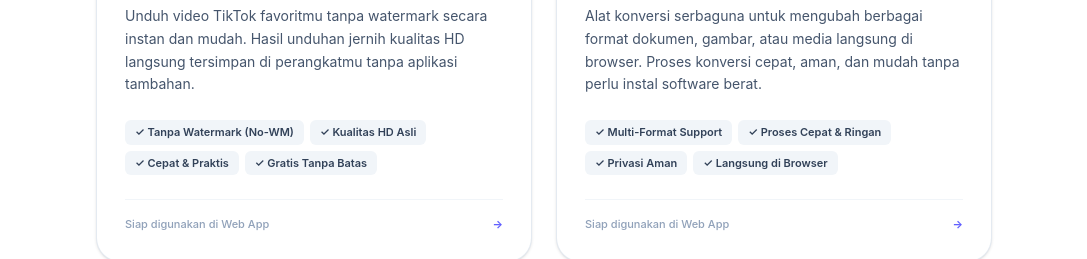
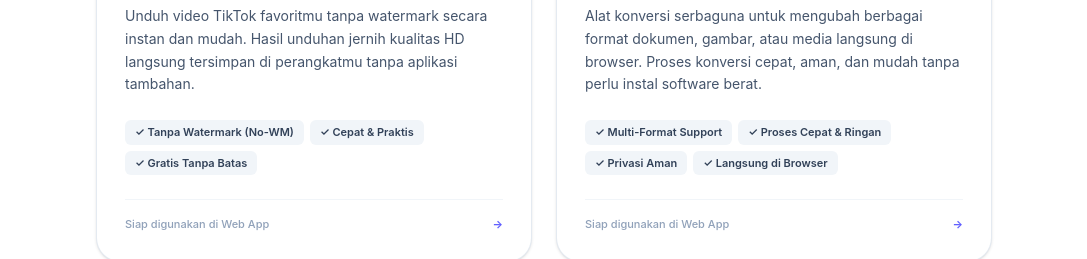
Before and after one commit to viiazuh/-portofolio, an Astro site: page /fitur in a window 1280 px wide. Shown: the part 1339-1598 px from the top of the page, without its empty margins (96-1183 px from the left). Built offline with nearby package versions, Linux system fonts and the light colour scheme; Astro itself is replaced by a stand-in of ours.

Commit message:
new update

```diff
--- a/src/pages/fitur.astro
+++ b/src/pages/fitur.astro
@@ -8,7 +8,7 @@ import Layout from '../layouts/Layout.astro';
 // ==========================================
 // 1. KONFIGURASI URL WEB FITUR & SERVER
 // ==========================================
-const EXTERNAL_WEB_URL = "https://struck-powers-maybe-oem.trycloudflare.com/";
+const EXTERNAL_WEB_URL = "https://fitur.vioazuhri.online/";
 
 // ==========================================
 // 2. JADWAL AKTIF SERVER (WIB)
@@ -50,7 +50,7 @@ const featureList = [
     badge: "Populer",
     badgeColor: "bg-rose-50 text-rose-600 border-rose-200",
     description: "Unduh video TikTok favoritmu tanpa watermark secara instan dan mudah. Hasil unduhan jernih kualitas HD langsung tersimpan di perangkatmu tanpa aplikasi tambahan.",
-    highlights: ["Tanpa Watermark (No-WM)", "Kualitas HD Asli", "Cepat & Praktis", "Gratis Tanpa Batas"],
+    highlights: ["Tanpa Watermark (No-WM)", "Cepat & Praktis", "Gratis Tanpa Batas"],
     icon: `<svg xmlns="http://www.w3.org/2000/svg" width="28" height="28" viewBox="0 0 24 24" fill="none" stroke="currentColor" stroke-width="2" stroke-linecap="round" stroke-linejoin="round" class="text-rose-600"><polygon points="23 7 16 12 23 17 23 7"></polygon><rect x="1" y="5" width="15" height="14" rx="2" ry="2"></rect></svg>`,
     gradient: "from-rose-500/10 via-pink-500/5 to-transparent",
     borderHover: "hover:border-rose-400",
```
